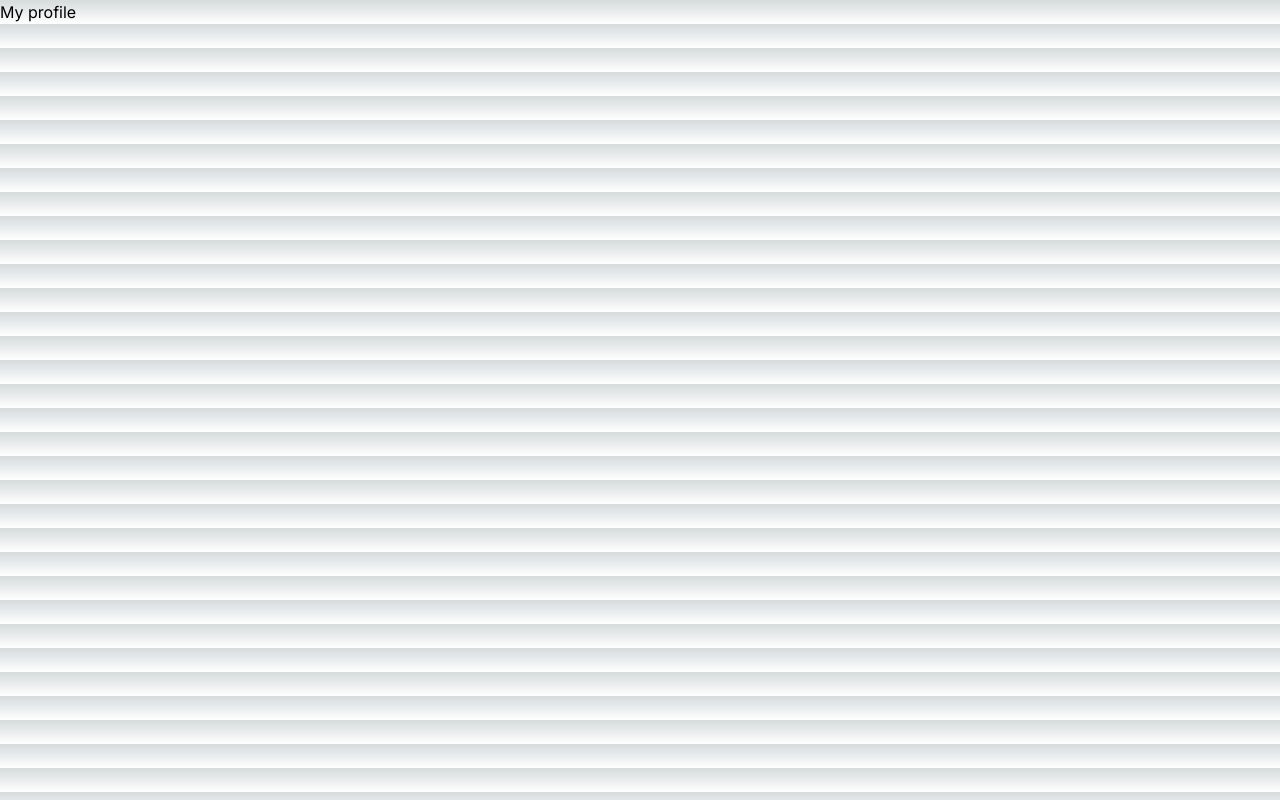
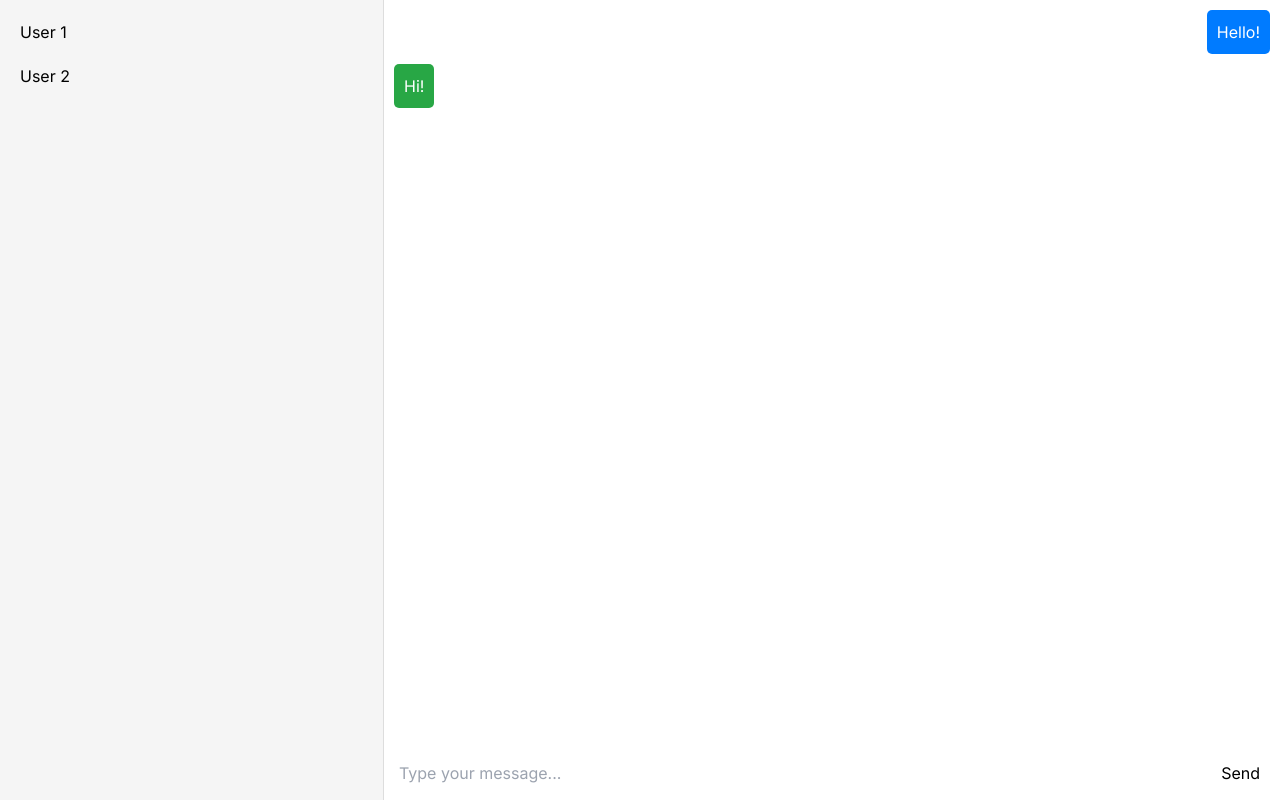
Before and after one commit to blackcatkai7040306/dj-next-chat-frontend, a Next.js app: page /chat in a window 1280 px wide. Built offline with nearby package versions, Linux system fonts and the light colour scheme.

Commit message:
made a basic layout for the chat application

```diff
--- /dev/null
+++ b/src/app/chat/components/ChatWindow.tsx
@@ -0,0 +1,61 @@
+import React, { useState, useRef, useEffect } from "react";
+
+const ChatWindow = ({ messages }) => {
+  const [newMessage, setNewMessage] = useState("");
+  const [chatMessages, setChatMessages] = useState(messages);
+  const chatWindowRef = useRef(null);
+
+  const handleInputChange = (event) => {
+    setNewMessage(event.target.value);
+  };
+
+  const handleSendMessage = () => {
+    if (newMessage.trim() !== "") {
+      const updatedMessages = [
+        ...chatMessages,
+        { sender: "User 1", content: newMessage },
+      ];
+      setNewMessage("");
+      setChatMessages(updatedMessages);
+    }
+  };
+
+  const handleKeyDown = (event) => {
+    if (event.key === "Enter") {
+      handleSendMessage();
+    }
+  };
+
+  useEffect(() => {
+    chatWindowRef.current.scrollTop = chatWindowRef.current.scrollHeight;
+  }, [chatMessages]);
+
+  return (
+    <div className="chat-window">
+      <div className="message-container" ref={chatWindowRef}>
+        {chatMessages.map((message, index) => (
+          <div
+            key={index}
+            className={`message ${
+              message.sender === "User 1" ? "sent" : "received"
+            }`}
+          >
+            <div className="message-content">{message.content}</div>
+          </div>
+        ))}
+      </div>
+      <div className="message-input">
+        <input
+          type="text"
+          value={newMessage}
+          onChange={handleInputChange}
+          onKeyDown={handleKeyDown}
+          placeholder="Type your message..."
+        />
+        <button onClick={handleSendMessage}>Send</button>
+      </div>
+    </div>
+  );
+};
+
+export default ChatWindow;
--- /dev/null
+++ b/src/app/chat/components/UserList.tsx
@@ -0,0 +1,17 @@
+import React from "react";
+
+const UserList = ({ users, onUserSelect, selectedUser }) => (
+  <div className="user-list">
+    {users.map((user) => (
+      <div
+        key={user.id}
+        onClick={() => onUserSelect(user)}
+        className={`user ${selectedUser === user ? "selected" : ""}`}
+      >
+        {user.name}
+      </div>
+    ))}
+  </div>
+);
+
+export default UserList;
--- a/src/app/chat/page.tsx
+++ b/src/app/chat/page.tsx
@@ -1,3 +1,34 @@
-export default function Chat() {
-    return <h1>My profile</h1>;
-  }
+"use client";
+import React, { useState } from 'react';
+import UserList from './components/UserList';
+import ChatWindow from './components/ChatWindow';
+import './style.css'
+
+const users = [
+  { id: 1, name: 'User 1' },
+  { id: 2, name: 'User 2' },
+];
+
+const initialMessages = [
+  { sender: 'User 1', content: 'Hello!' },
+  { sender: 'User 2', content: 'Hi!' },
+];
+
+const HomePage = () => {
+  const [selectedUser, setSelectedUser] = useState(null);
+  const [messages, setMessages] = useState(initialMessages);
+
+  const handleUserSelect = user => {
+    setSelectedUser(user);
+  };
+
+  return (
+    <div className="chat-app">
+      {/* <h1 className="app-title">Chat Application</h1> */}
+      <UserList users={users} onUserSelect={handleUserSelect} selectedUser={selectedUser} />
+      <ChatWindow messages={messages} />
+    </div>
+  );
+};
+
+export default HomePage;
--- /dev/null
+++ b/src/app/chat/style.css
@@ -0,0 +1,110 @@
+/* styles/global.css */
+
+.chat-app {
+  display: flex;
+  height: 100vh;
+}
+
+.user-list {
+  width: 30%;
+  border-right: 1px solid #ddd;
+  padding: 10px;
+  background-color: #f5f5f5;
+}
+
+.chat-window {
+  width: 70%;
+  padding: 10px;
+  background-color: #fff;
+  overflow-y: scroll;
+}
+
+.user {
+  padding: 10px;
+  cursor: pointer;
+  transition: background-color 0.3s ease;
+}
+
+.user:hover {
+  background-color: #ebebeb;
+}
+
+.user.selected {
+  background-color: #ddd;
+}
+
+.message {
+  margin-bottom: 10px;
+}
+
+.message .message-content {
+  padding: 10px;
+  border-radius: 5px;
+  background-color: #f0f0f0;
+}
+
+.message.User1 .message-content {
+  background-color: #aaf;
+  color: #fff;
+}
+
+.message.User2 .message-content {
+  background-color: #faa;
+  color: #fff;
+}
+
+
+
+
+
+.chat-window {
+  display: flex;
+  flex-direction: column;
+  height: 100vh;
+  padding: 10px;
+}
+
+.message-container {
+  flex-grow: 1;
+  overflow-y: auto;
+}
+
+.message {
+  display: flex;
+  justify-content: flex-start;
+  margin-bottom: 10px;
+}
+
+.message.sent {
+  justify-content: flex-end;
+}
+
+.message-content {
+  padding: 10px;
+  border-radius: 5px;
+  color: #fff;
+}
+
+.message.sent .message-content {
+  background-color: #007bff;
+}
+
+.message.received .message-content {
+  background-color: #28a745;
+}
+
+.message-input {
+  display: flex;
+  align-items: center;
+  margin-top: 10px;
+}
+
+.message-input input {
+  flex: 1;
+  padding: 5px;
+  margin-right: 10px;
+}
+
+.message-input button {
+  padding: 5px 10px;
+}
```
